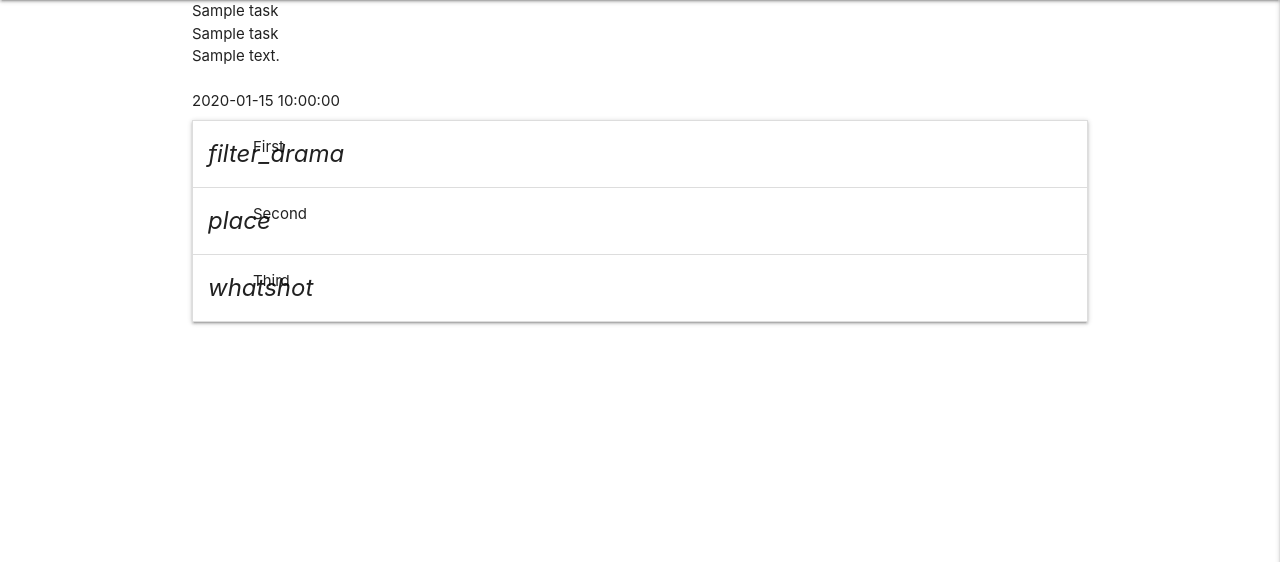
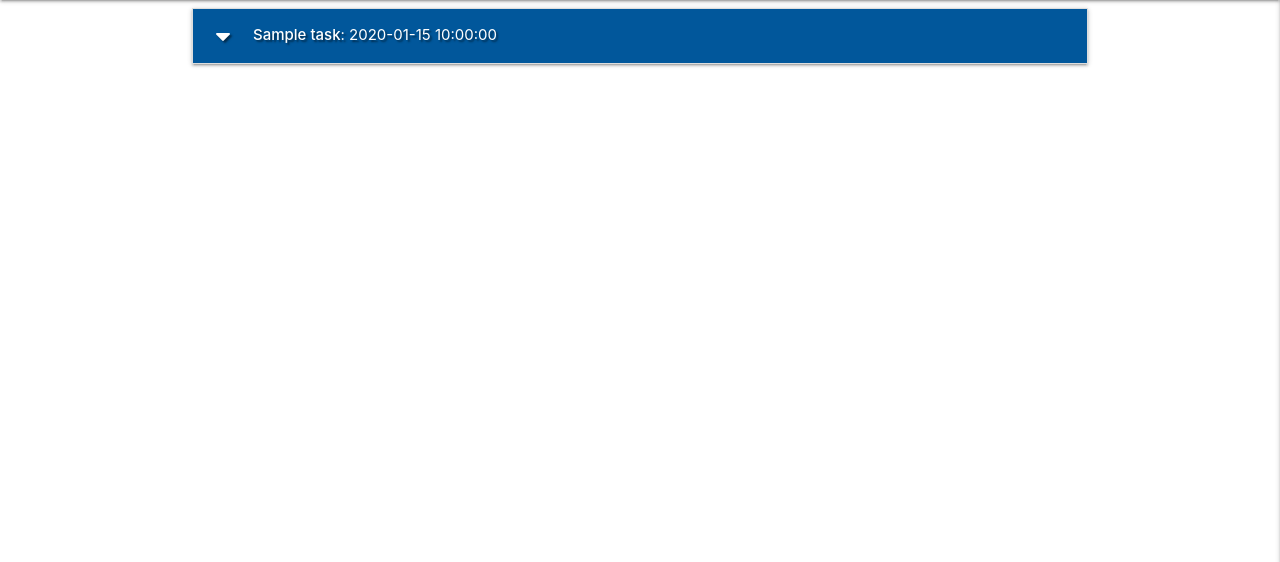
Before and after one commit to PSebastian96/flaskpy-mongodb, a Flask app: page / in a window 1280 px wide. Shown: the part 64-626 px from the top of the page. Run offline with Flask 3, Linux system fonts and the light colour scheme; a database or web service that is not in the repository returns one stand-in record (values such as "Sample title"); some libraries are stand-ins or nearby versions.

Commit message:
accordion

```diff
--- a/app.py
+++ b/app.py
@@ -21,7 +21,7 @@ mongo = PyMongo(app)
 @app.route("/")
 @app.route("/get_tasks")
 def get_tasks():
-    tasks = mongo.db.tasks.find()
+    tasks = list(mongo.db.tasks.find())
     return render_template("tasks.html", tasks=tasks)
 
 
--- a/static/js/script.js
+++ b/static/js/script.js
@@ -1,4 +1,5 @@
 $(document).ready(function () {
-  $(".sidenav").sidenav({ edge: "right" });
-  $(".collapsible").collapsible();
+    $(".sidenav").sidenav({ edge: "right" });
+    $(".collapsible").collapsible();
+    $(".tooltipped").tooltip();
 });
--- a/templates/tasks.html
+++ b/templates/tasks.html
@@ -1,31 +1,25 @@
-{% extends "base.html" %} {% block content %} {% for task in tasks %} {{
-task.task_name }}<br />
-{{ task.category_name }}<br />
-{{ task.task_description }}<br />
-{{ task.is_urgent }}<br />
-{{ task.due_date }}<br />
-
-{% endfor %}
+{% extends "base.html" %} {% block content %}
 
 <ul class="collapsible">
+  {% for task in tasks %}
   <li>
-    <div class="collapsible-header">
-      <i class="material-icons">filter_drama</i>First
+    <div class="collapsible-header white-text light-blue darken-4 text-shadow">
+      <i class="fas fa-caret-down"></i>
+      <strong>{{ task.task_name }}</strong> : {{ task.due_date }} {% if
+      task.is_urgent == "on" %}
+      <i
+        class="fas fa-exclamation-circle light-blue-text text-lighten-2 tooltipped"
+        data-position="right"
+        data-tooltip="URGENT!"
+      ></i>
+      {% endif %}
     </div>
-    <div class="collapsible-body"><span>Lorem ipsum dolor sit amet.</span></div>
+    <div class="collapsible-body">
+      <strong>{{ task.category_name }}</strong>
+      <p>{{ task.task_description }}</p>
+    </div>
   </li>
-  <li>
-    <div class="collapsible-header">
-      <i class="material-icons">place</i>Second
-    </div>
-    <div class="collapsible-body"><span>Lorem ipsum dolor sit amet.</span></div>
-  </li>
-  <li>
-    <div class="collapsible-header">
-      <i class="material-icons">whatshot</i>Third
-    </div>
-    <div class="collapsible-body"><span>Lorem ipsum dolor sit amet.</span></div>
-  </li>
+  {% endfor %}
 </ul>
 
 {% endblock %}
```
